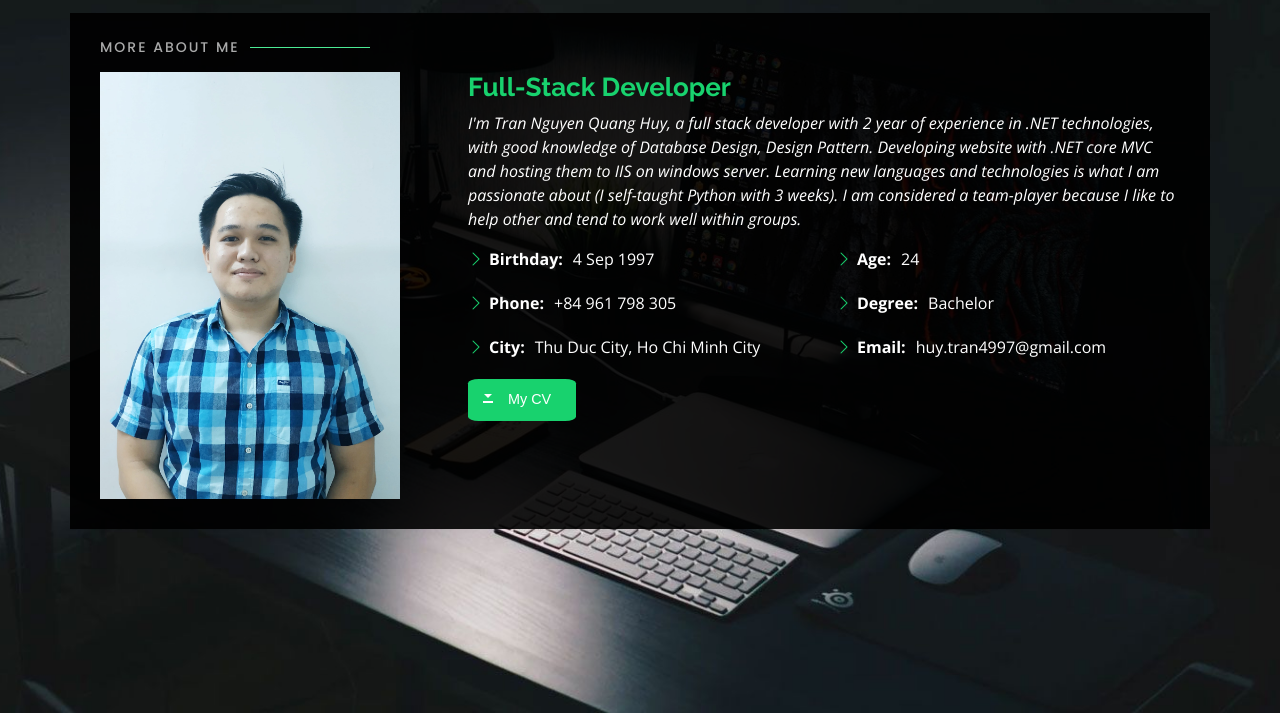
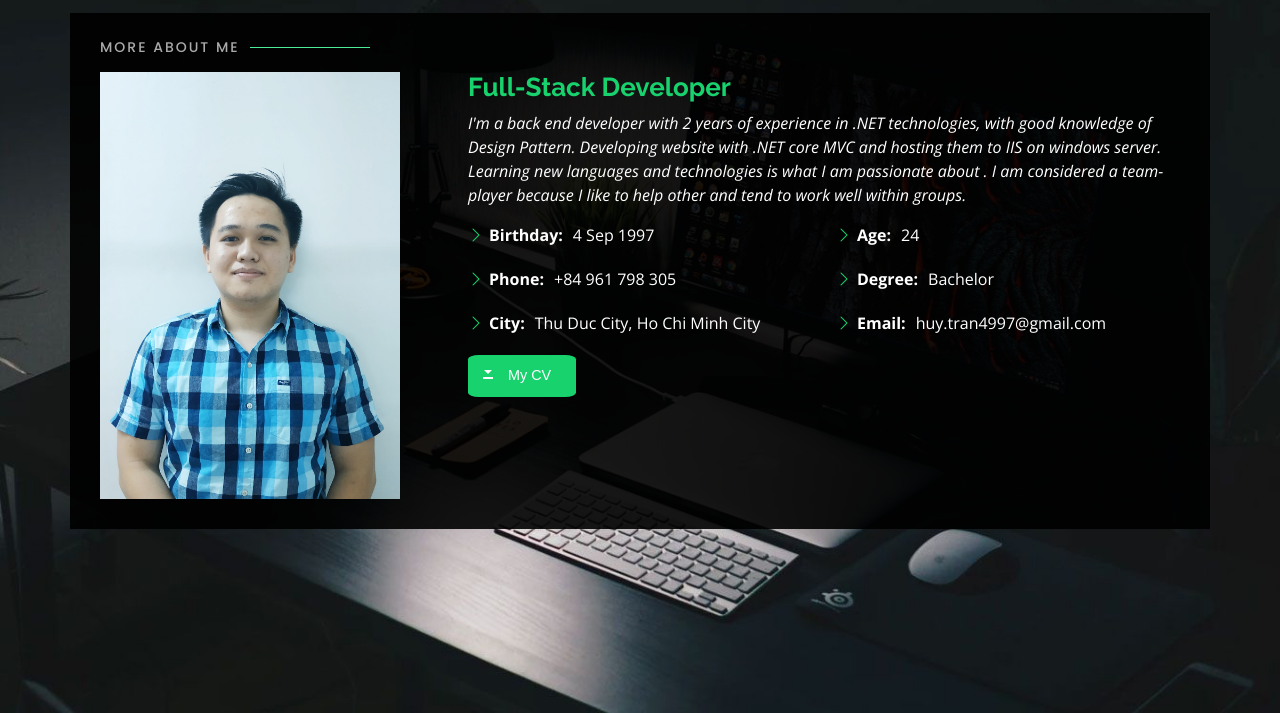
Before and after one commit to huytnq/huytnq.github.io, a website: page index.html in a window 1280 px wide. Both pictures are taken after a click on the link "About". Shown: the part 87-800 px from the top of the page. Drawn offline with nearby package versions, Linux system fonts and the light colour scheme.

Commit message:
Update index.html

```diff
--- a/index.html
+++ b/index.html
@@ -88,11 +88,7 @@
         <div class="col-lg-8 pt-4 pt-lg-0 content" data-aos="fade-left">
           <h3>Full-Stack Developer </h3>
           <p class="fst-italic">
-            I'm Tran Nguyen Quang Huy, a full stack developer with 2 year of experience in .NET technologies, with good
-            knowledge of Database Design, Design Pattern. Developing website with .NET core MVC and hosting them to IIS
-            on windows server. Learning new languages and technologies is what I am passionate about (I self-taught
-            Python with 3 weeks). I am considered a team-player because I like to help other and tend to work well
-            within groups.
+            I'm a back end developer with 2 years of experience in .NET technologies, with good knowledge of Design Pattern. Developing website with .NET core MVC and hosting them to IIS on windows server. Learning new languages and technologies is what I am passionate about . I am considered a team-player because I like to help other and tend to work well within groups.
           </p>
 
           <div class="row">
```
